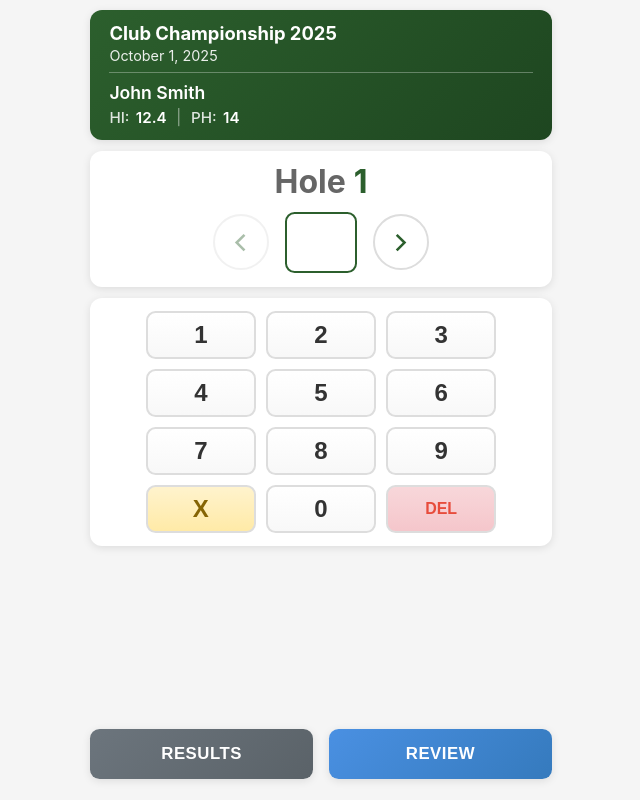
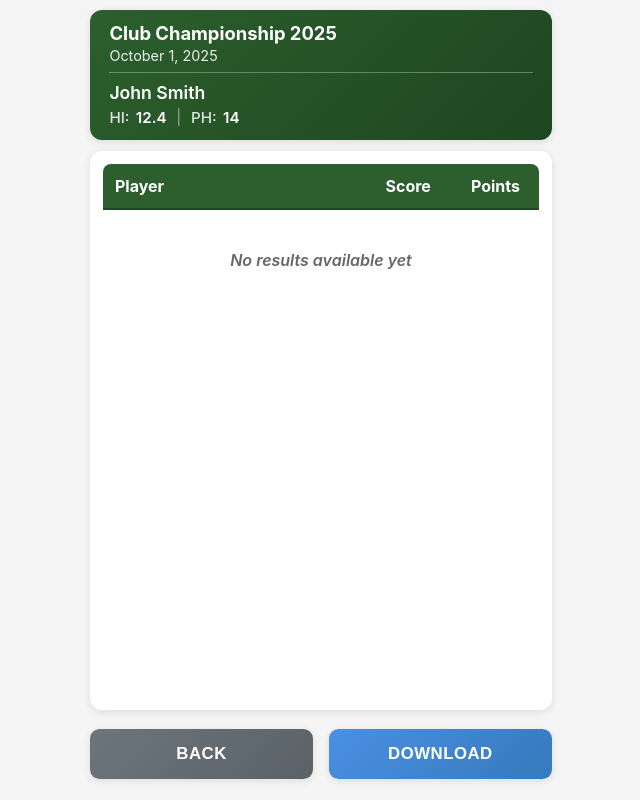
Before and after one commit to ian-klein/scorcher, a plain HTML site: page index.html in a window 1280 px wide. Both pictures are taken after a click on the button "RESULTS". Shown: the whole page, without its empty margins (319-959 px from the left). Drawn offline with Linux system fonts and the light colour scheme.

Commit message:
Added results page

```diff
--- a/index.html
+++ b/index.html
@@ -239,6 +239,54 @@
         </div>
     </section>
 
+    <!-- Results Page -->
+    <section class="page" data-page="results" style="display: none;">
+        <!-- Header Section (same as other pages) -->
+        <div class="header">
+            <div class="competition-info">
+                <div class="competition-name" id="resultsCompetitionName">Club Championship 2025</div>
+                <div class="competition-date" id="resultsCompetitionDate">October 1, 2025</div>
+            </div>
+            <div class="player-info">
+                <div class="player-name" id="resultsPlayerName">John Smith</div>
+                <div class="handicap-info">
+                    <span class="handicap-label">HI:</span>
+                    <span class="handicap-index" id="resultsHandicapIndex">12.4</span>
+                    <span class="handicap-separator">|</span>
+                    <span class="handicap-label">PH:</span>
+                    <span class="playing-handicap" id="resultsPlayingHandicap">14</span>
+                </div>
+            </div>
+        </div>
+
+        <!-- Results Table Section -->
+        <div class="results-table-section">
+            <div class="results-table-container">
+                <table class="results-table">
+                    <thead>
+                        <tr>
+                            <th>Player</th>
+                            <th>Score</th>
+                            <th>Points</th>
+                        </tr>
+                    </thead>
+                    <tbody id="resultsTableBody">
+                        <!-- Results will be populated here -->
+                        <tr class="empty-state">
+                            <td colspan="3">No results available yet</td>
+                        </tr>
+                    </tbody>
+                </table>
+            </div>
+        </div>
+
+        <!-- Results Buttons Section -->
+        <div class="buttons-section">
+            <button class="action-btn back-btn" id="resultsBackBtn">Back</button>
+            <button class="action-btn download-btn" id="downloadBtn">Download</button>
+        </div>
+    </section>
+
     <script type="module" src="js/app.js"></script>
 </body>
 </html>
--- a/js/app.js
+++ b/js/app.js
@@ -6,7 +6,8 @@ class PageNavigator {
     constructor() {
         this.pages = {
             scoreEntry: document.querySelector('[data-page="score-entry"]'),
-            review: document.querySelector('[data-page="review"]')
+            review: document.querySelector('[data-page="review"]'),
+            results: document.querySelector('[data-page="results"]')
         };
     }
 
@@ -23,6 +24,14 @@ class PageNavigator {
     }
 
     init() {
+        // Results button - navigate to results page
+        const resultsBtn = document.getElementById('resultsBtn');
+        if (resultsBtn) {
+            resultsBtn.addEventListener('click', () => {
+                this.showPage('results');
+            });
+        }
+
         // Review button - navigate to review page
         const reviewBtn = document.getElementById('reviewBtn');
         if (reviewBtn) {
@@ -31,10 +40,18 @@ class PageNavigator {
             });
         }
 
-        // Back button - navigate to score entry page
+        // Back button (from review page) - navigate to score entry page
         const backBtn = document.getElementById('backBtn');
         if (backBtn) {
             backBtn.addEventListener('click', () => {
+                this.showPage('scoreEntry');
+            });
+        }
+
+        // Back button (from results page) - navigate to score entry page
+        const resultsBackBtn = document.getElementById('resultsBackBtn');
+        if (resultsBackBtn) {
+            resultsBackBtn.addEventListener('click', () => {
                 this.showPage('scoreEntry');
             });
         }
@@ -44,6 +61,14 @@ class PageNavigator {
         if (submitBtn) {
             submitBtn.addEventListener('click', () => {
                 console.log('Submit button clicked - functionality to be implemented');
+            });
+        }
+
+        // Download button - placeholder for now
+        const downloadBtn = document.getElementById('downloadBtn');
+        if (downloadBtn) {
+            downloadBtn.addEventListener('click', () => {
+                console.log('Download button clicked - functionality to be implemented');
             });
         }
     }
--- a/js/scoreEntryController.js
+++ b/js/scoreEntryController.js
@@ -147,16 +147,12 @@ export class ScoreEntryController {
         this.saveCurrentScore();
         console.log('Results button clicked');
         console.log('Current scores:', this.scores);
-        // TODO: Navigate to results page
-        alert('Results page - To be implemented');
     }
 
     handleReview() {
         this.saveCurrentScore();
         console.log('Review button clicked');
         console.log('Current scores:', this.scores);
-        // TODO: Navigate to review page
-        alert('Review page - To be implemented');
     }
 
     // Public method to get all scores
--- a/styles.css
+++ b/styles.css
@@ -468,10 +468,113 @@ body {
     box-shadow: 0 1px 4px rgba(0, 0, 0, 0.2);
 }
 
+/* Results Page Styles */
+.page[data-page="results"] {
+    padding: clamp(0.6rem, 1.2vh, 0.9rem) clamp(0.9rem, 4vw, 1.2rem);
+    height: 100%;
+    overflow: hidden;
+    display: flex;
+    flex-direction: column;
+}
+
+.results-table-section {
+    background: var(--card-bg);
+    padding: clamp(0.7rem, 1.6vh, 1rem);
+    border-radius: clamp(0.5rem, 1.5vw, 0.75rem);
+    box-shadow: var(--shadow);
+    margin-bottom: clamp(0.6rem, 1.4vh, 0.9rem);
+    flex: 1;
+    min-height: 0;
+    display: flex;
+    flex-direction: column;
+}
+
+.results-table-container {
+    flex: 1;
+    overflow-y: auto;
+    -webkit-overflow-scrolling: touch;
+    border-radius: clamp(0.3rem, 1vw, 0.5rem);
+}
+
+.results-table {
+    width: 100%;
+    border-collapse: collapse;
+}
+
+.results-table thead {
+    position: sticky;
+    top: 0;
+    background: var(--primary-color);
+    z-index: 1;
+}
+
+.results-table th {
+    padding: clamp(0.6rem, 1.5vh, 0.9rem) clamp(0.5rem, 2vw, 0.75rem);
+    text-align: left;
+    font-size: clamp(0.85rem, 3.5vw, 1rem);
+    font-weight: 700;
+    color: white;
+    border-bottom: 2px solid var(--primary-dark);
+}
+
+.results-table th:nth-child(2),
+.results-table th:nth-child(3) {
+    text-align: center;
+    width: 20%;
+}
+
+.results-table tbody tr {
+    border-bottom: 1px solid var(--border-color);
+    transition: background-color 0.15s ease;
+}
+
+.results-table tbody tr:hover {
+    background-color: var(--bg-color);
+}
+
+.results-table tbody tr:last-child {
+    border-bottom: none;
+}
+
+.results-table td {
+    padding: clamp(0.6rem, 1.5vh, 0.9rem) clamp(0.5rem, 2vw, 0.75rem);
+    font-size: clamp(0.85rem, 3.5vw, 1rem);
+    color: var(--text-primary);
+}
+
+.results-table td:nth-child(1) {
+    font-weight: 600;
+}
+
+.results-table td:nth-child(2),
+.results-table td:nth-child(3) {
+    text-align: center;
+    font-weight: 700;
+    color: var(--primary-color);
+}
+
+.results-table .empty-state td {
+    text-align: center;
+    padding: clamp(2rem, 5vh, 3rem);
+    color: var(--text-secondary);
+    font-style: italic;
+}
+
+.download-btn {
+    background: linear-gradient(135deg, var(--secondary-color), #357abd);
+    color: white;
+}
+
+.download-btn:active {
+    transform: translateY(2px);
+    box-shadow: 0 1px 4px rgba(0, 0, 0, 0.2);
+}
+
 /* Responsive adjustments for larger screens */
 @media (min-width: 768px) {
     .page[data-page="score-entry"],
-    .page[data-page="review"] {
+    .page[data-page="review"],
+    .page[data-page="results"] {
         max-width: 500px;
         margin: 0 auto;
     }
```
